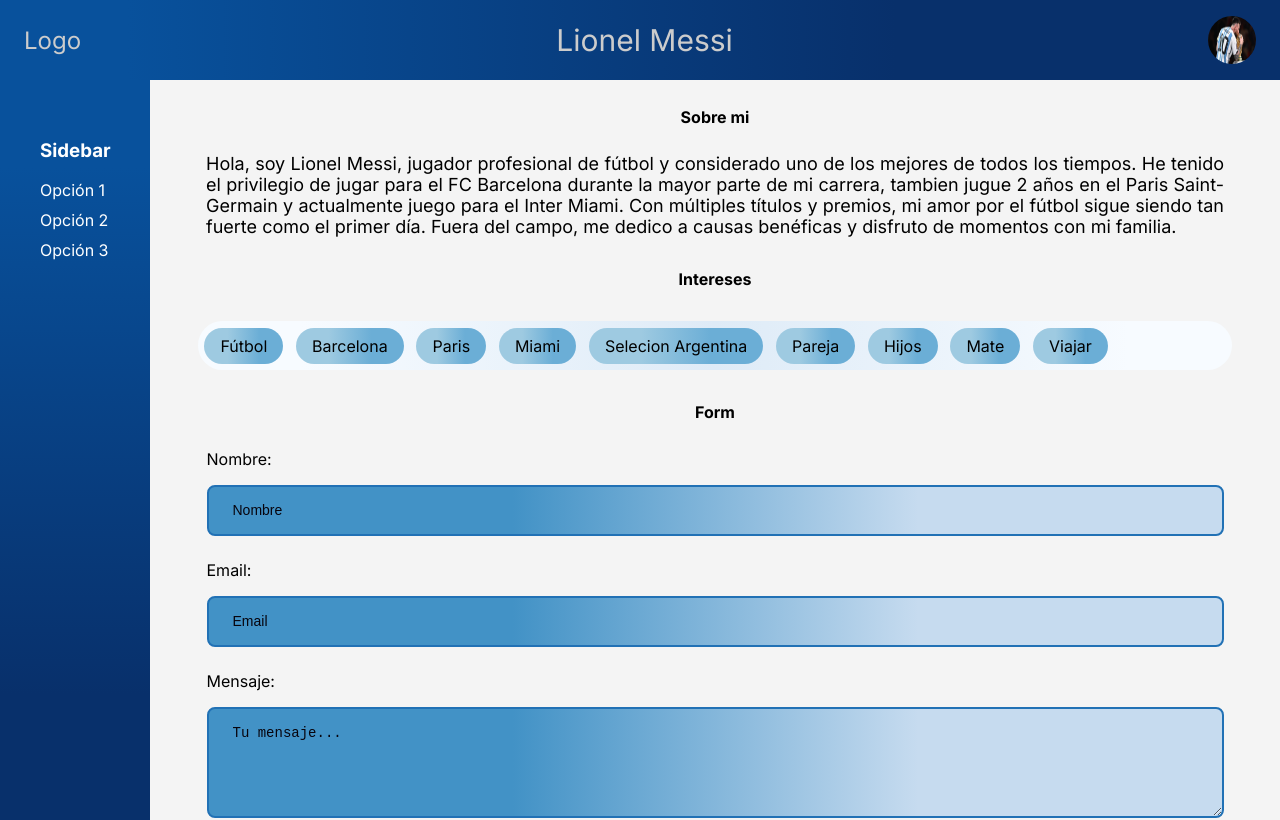
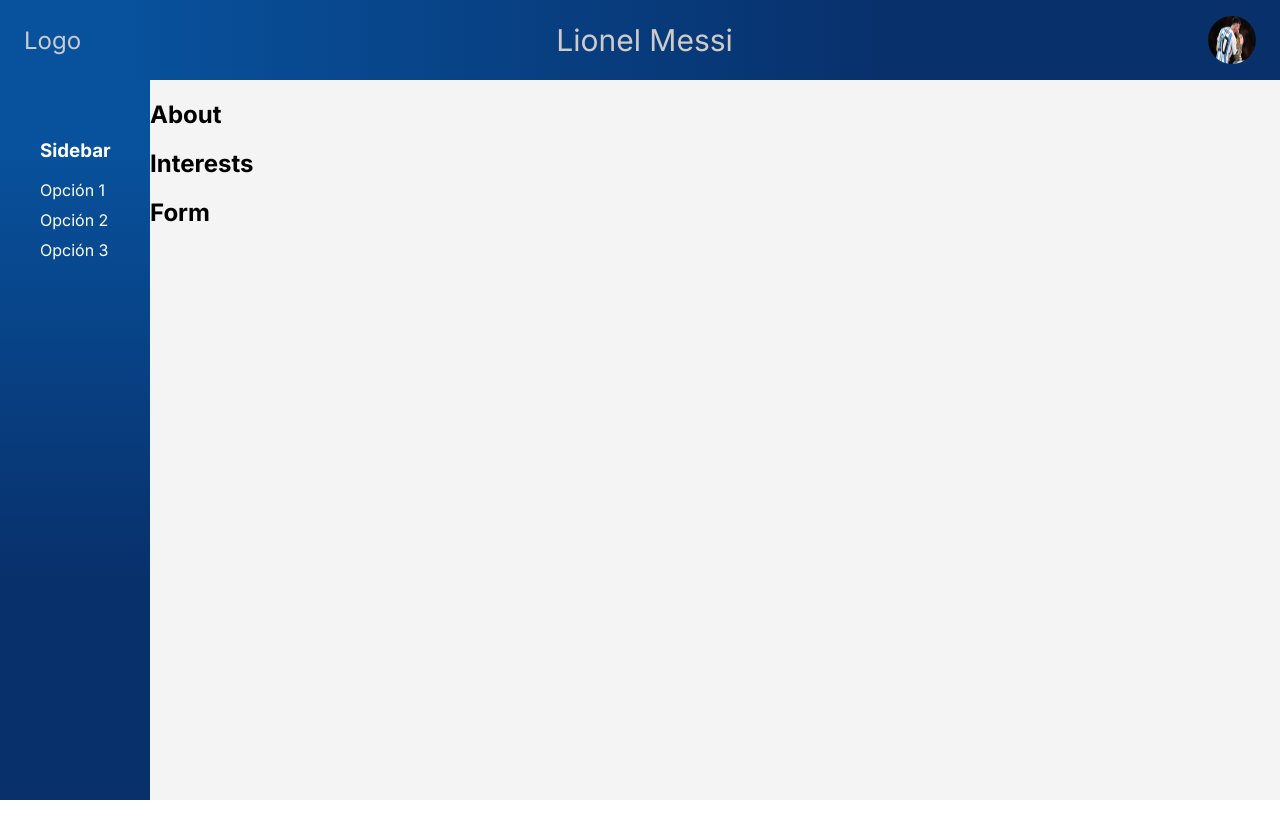
Before and after one commit to FededelRincon/Security-and-System-Tecnical, a Next.js app: page /profile in a window 1280 px wide. Shown: the top 820 px of the page. Built offline with nearby package versions, Linux system fonts and the light colour scheme.

Commit message:
fix profile page adding show/hide components

```diff
--- a/app/components/Form/Form.tsx
+++ b/app/components/Form/Form.tsx
@@ -1,4 +1,3 @@
-"use client"
 import React, { useState, FormEvent } from 'react';
 import { toast } from 'react-hot-toast';
 
@@ -61,7 +60,7 @@
 
   return (
     <div className={styles.FormPageContainer}>
-      <h5 className={styles.FormText}>Form</h5>
+      <h5 className={styles.FormText}>Formulario</h5>
 
       <div className={styles.FormContainer}>
         <form onSubmit={handleSubmit} noValidate>
--- a/app/profile/page.tsx
+++ b/app/profile/page.tsx
@@ -1,15 +1,39 @@
-import About from '../components/About/About';
-import Form from '../components/Form/Form';
-import Interests from '../components/Interests/Interests';
+"use client"
 
+import React, { useState } from 'react';
+import AboutComponent from '../components/About/About';
+import InterestsComponent from '../components/Interests/Interests';
+import FormComponent from '../components/Form/Form';
 
-export default function profilePage() {
+type ComponentName = 'about' | 'interests' | 'form';
+
+export default function ProfilePage() {
+  const [openComponent, setOpenComponent] = useState<ComponentName | null>(null);
+
+  const toggleComponent = (componentName:any) => {
+    if (openComponent === componentName) {
+      setOpenComponent(null);
+    } else {
+      setOpenComponent(componentName);
+    }
+  };
 
   return (
     <>
-      <About />
-      <Interests />
-      <Form />
+      <div onClick={() => toggleComponent('about')}>
+        <h2>About</h2>
+        {openComponent === 'about' && <AboutComponent />}
+      </div>
+
+      <div onClick={() => toggleComponent('interests')}>
+        <h2>Interests</h2>
+        {openComponent === 'interests' && <InterestsComponent />}
+      </div>
+
+      <div onClick={() => toggleComponent('form')}>
+        <h2>Form</h2>
+        {openComponent === 'form' && <FormComponent />}
+      </div>
     </>
-  )
+  );
 }
--- a/package.json
+++ b/package.json
@@ -11,7 +11,6 @@
     "test:watch": "jest --watch"
   },
   "dependencies": {
-    "formik": "^2.4.6",
     "next": "14.2.4",
     "react": "^18",
     "react-dom": "^18",
```
